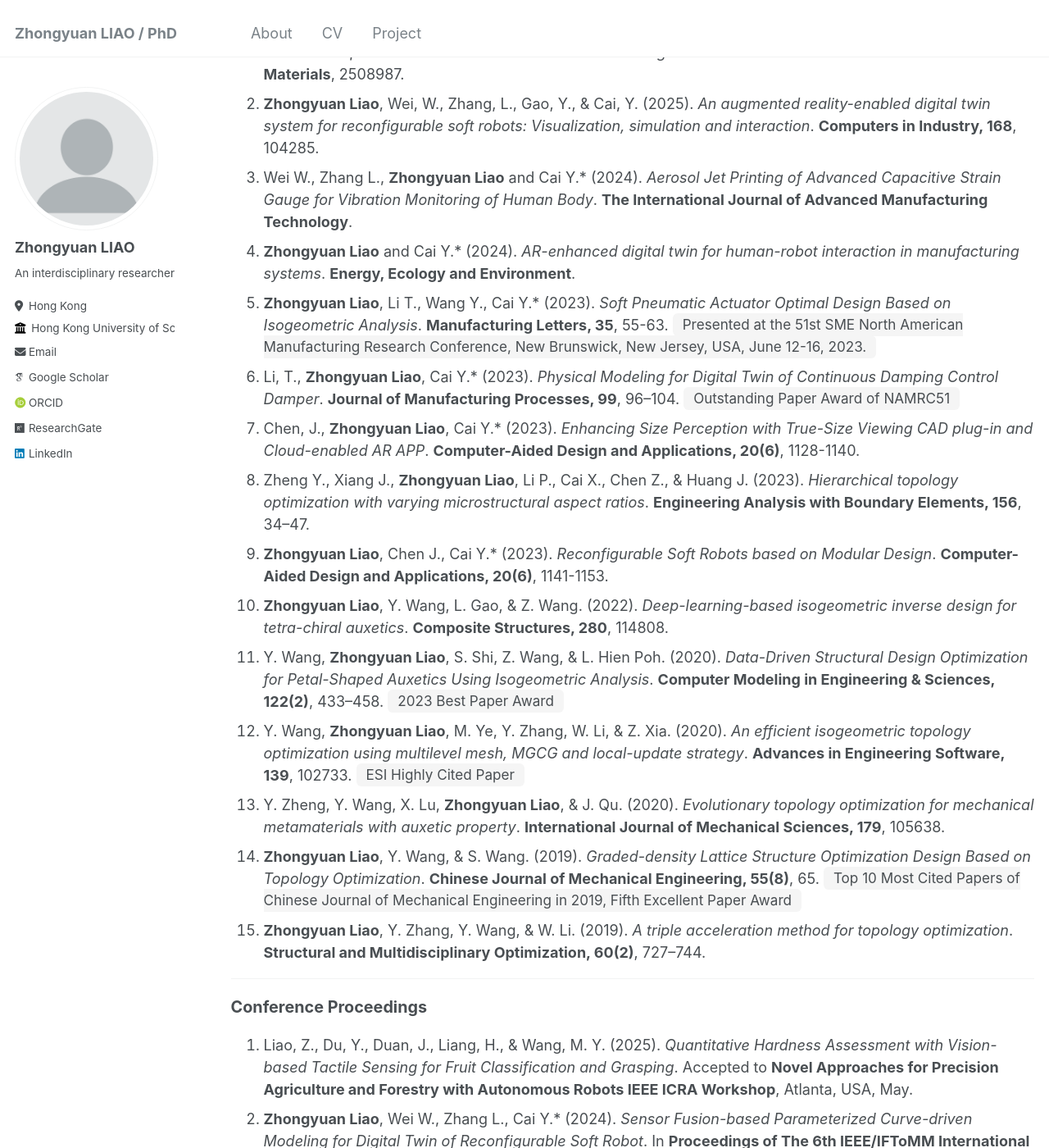
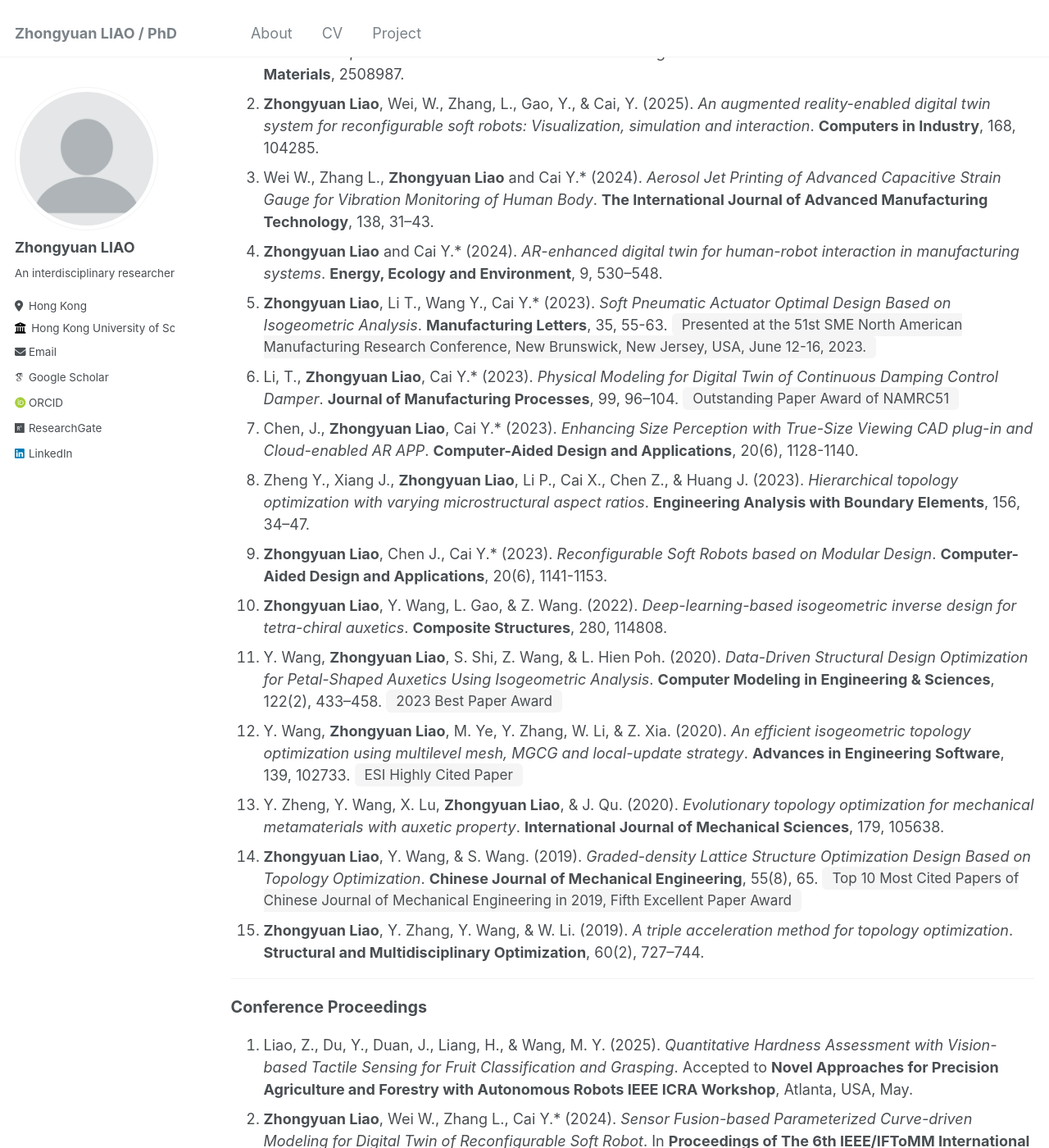
Before and after one commit to yuanzero/yuanzero.github.io, a Jekyll site: the page built from _pages/cv.md, in a window 1280 px wide and 1400 px high, scrolled down 2783 px. Shown: the whole window at 82% size. Built offline with Jekyll 4.4.1, drawn with Linux system fonts in a browser that asks for light colours; some web fonts are replaced.

```diff
--- a/_pages/cv.md
+++ b/_pages/cv.md
@@ -206,20 +206,20 @@
 
 <ol>
   <li>L. Zhang, Y. Bian, W. Wei, <b>Z. Liao</b>, M. Cang, A. Yang, H. Zhi, W. Zhang, M. Chen, H. Cui, Y. Cai. (2025). <i>Dendrite-Inspired and 3D Printed Multidirectional Sensing Piezoresistive Metamaterials</i>. <b>Advanced Functional Materials</b>, 2508987.</li>
-  <li><b>Zhongyuan Liao</b>, Wei, W., Zhang, L., Gao, Y., &amp; Cai, Y. (2025). <i>An augmented reality-enabled digital twin system for reconfigurable soft robots: Visualization, simulation and interaction</i>. <b>Computers in Industry, 168</b>, 104285.</li>
-  <li>Wei W., Zhang L., <b>Zhongyuan Liao</b> and Cai Y.* (2024). <i>Aerosol Jet Printing of Advanced Capacitive Strain Gauge for Vibration Monitoring of Human Body</i>. <b>The International Journal of Advanced Manufacturing Technology</b>.</li>
-  <li><b>Zhongyuan Liao</b> and Cai Y.* (2024). <i>AR-enhanced digital twin for human-robot interaction in manufacturing systems</i>. <b>Energy, Ecology and Environment</b>.</li>
-  <li><b>Zhongyuan Liao</b>, Li T., Wang Y., Cai Y.* (2023). <i>Soft Pneumatic Actuator Optimal Design Based on Isogeometric Analysis</i>. <b>Manufacturing Letters, 35</b>, 55-63. <span class="cv-badge">Presented at the 51st SME North American Manufacturing Research Conference, New Brunswick, New Jersey, USA, June 12-16, 2023.</span></li>
-  <li>Li, T., <b>Zhongyuan Liao</b>, Cai Y.* (2023). <i>Physical Modeling for Digital Twin of Continuous Damping Control Damper</i>. <b>Journal of Manufacturing Processes, 99</b>, 96–104. <span class="cv-badge">Outstanding Paper Award of NAMRC51</span></li>
-  <li>Chen, J., <b>Zhongyuan Liao</b>, Cai Y.* (2023). <i>Enhancing Size Perception with True-Size Viewing CAD plug-in and Cloud-enabled AR APP</i>. <b>Computer-Aided Design and Applications, 20(6)</b>, 1128-1140.</li>
-  <li>Zheng Y., Xiang J., <b>Zhongyuan Liao</b>, Li P., Cai X., Chen Z., &amp; Huang J. (2023). <i>Hierarchical topology optimization with varying microstructural aspect ratios</i>. <b>Engineering Analysis with Boundary Elements, 156</b>, 34–47.</li>
-  <li><b>Zhongyuan Liao</b>, Chen J., Cai Y.* (2023). <i>Reconfigurable Soft Robots based on Modular Design</i>. <b>Computer-Aided Design and Applications, 20(6)</b>, 1141-1153.</li>
-  <li><b>Zhongyuan Liao</b>, Y. Wang, L. Gao, &amp; Z. Wang. (2022). <i>Deep-learning-based isogeometric inverse design for tetra-chiral auxetics</i>. <b>Composite Structures, 280</b>, 114808.</li>
-  <li>Y. Wang, <b>Zhongyuan Liao</b>, S. Shi, Z. Wang, &amp; L. Hien Poh. (2020). <i>Data-Driven Structural Design Optimization for Petal-Shaped Auxetics Using Isogeometric Analysis</i>. <b>Computer Modeling in Engineering &amp; Sciences, 122(2)</b>, 433–458. <span class="cv-badge">2023 Best Paper Award</span></li>
-  <li>Y. Wang, <b>Zhongyuan Liao</b>, M. Ye, Y. Zhang, W. Li, &amp; Z. Xia. (2020). <i>An efficient isogeometric topology optimization using multilevel mesh, MGCG and local-update strategy</i>. <b>Advances in Engineering Software, 139</b>, 102733. <span class="cv-badge">ESI Highly Cited Paper</span></li>
-  <li>Y. Zheng, Y. Wang, X. Lu, <b>Zhongyuan Liao</b>, &amp; J. Qu. (2020). <i>Evolutionary topology optimization for mechanical metamaterials with auxetic property</i>. <b>International Journal of Mechanical Sciences, 179</b>, 105638.</li>
-  <li><b>Zhongyuan Liao</b>, Y. Wang, &amp; S. Wang. (2019). <i>Graded-density Lattice Structure Optimization Design Based on Topology Optimization</i>. <b>Chinese Journal of Mechanical Engineering, 55(8)</b>, 65. <span class="cv-badge">Top 10 Most Cited Papers of Chinese Journal of Mechanical Engineering in 2019, Fifth Excellent Paper Award</span></li>
-  <li><b>Zhongyuan Liao</b>, Y. Zhang, Y. Wang, &amp; W. Li. (2019). <i>A triple acceleration method for topology optimization</i>. <b>Structural and Multidisciplinary Optimization, 60(2)</b>, 727–744.</li>
+  <li><b>Zhongyuan Liao</b>, Wei, W., Zhang, L., Gao, Y., &amp; Cai, Y. (2025). <i>An augmented reality-enabled digital twin system for reconfigurable soft robots: Visualization, simulation and interaction</i>. <b>Computers in Industry</b>, 168, 104285.</li>
+  <li>Wei W., Zhang L., <b>Zhongyuan Liao</b> and Cai Y.* (2024). <i>Aerosol Jet Printing of Advanced Capacitive Strain Gauge for Vibration Monitoring of Human Body</i>. <b>The International Journal of Advanced Manufacturing Technology</b>, 138, 31–43.</li>
+  <li><b>Zhongyuan Liao</b> and Cai Y.* (2024). <i>AR-enhanced digital twin for human-robot interaction in manufacturing systems</i>. <b>Energy, Ecology and Environment</b>,  9, 530–548.</li>
+  <li><b>Zhongyuan Liao</b>, Li T., Wang Y., Cai Y.* (2023). <i>Soft Pneumatic Actuator Optimal Design Based on Isogeometric Analysis</i>. <b>Manufacturing Letters</b>, 35, 55-63. <span class="cv-badge">Presented at the 51st SME North American Manufacturing Research Conference, New Brunswick, New Jersey, USA, June 12-16, 2023.</span></li>
+  <li>Li, T., <b>Zhongyuan Liao</b>, Cai Y.* (2023). <i>Physical Modeling for Digital Twin of Continuous Damping Control Damper</i>. <b>Journal of Manufacturing Processes</b>, 99, 96–104. <span class="cv-badge">Outstanding Paper Award of NAMRC51</span></li>
+  <li>Chen, J., <b>Zhongyuan Liao</b>, Cai Y.* (2023). <i>Enhancing Size Perception with True-Size Viewing CAD plug-in and Cloud-enabled AR APP</i>. <b>Computer-Aided Design and Applications</b>, 20(6), 1128-1140.</li>
+  <li>Zheng Y., Xiang J., <b>Zhongyuan Liao</b>, Li P., Cai X., Chen Z., &amp; Huang J. (2023). <i>Hierarchical topology optimization with varying microstructural aspect ratios</i>. <b>Engineering Analysis with Boundary Elements</b>, 156, 34–47.</li>
+  <li><b>Zhongyuan Liao</b>, Chen J., Cai Y.* (2023). <i>Reconfigurable Soft Robots based on Modular Design</i>. <b>Computer-Aided Design and Applications</b>, 20(6), 1141-1153.</li>
+  <li><b>Zhongyuan Liao</b>, Y. Wang, L. Gao, &amp; Z. Wang. (2022). <i>Deep-learning-based isogeometric inverse design for tetra-chiral auxetics</i>. <b>Composite Structures</b>, 280, 114808.</li>
+  <li>Y. Wang, <b>Zhongyuan Liao</b>, S. Shi, Z. Wang, &amp; L. Hien Poh. (2020). <i>Data-Driven Structural Design Optimization for Petal-Shaped Auxetics Using Isogeometric Analysis</i>. <b>Computer Modeling in Engineering &amp; Sciences</b>, 122(2), 433–458. <span class="cv-badge">2023 Best Paper Award</span></li>
+  <li>Y. Wang, <b>Zhongyuan Liao</b>, M. Ye, Y. Zhang, W. Li, &amp; Z. Xia. (2020). <i>An efficient isogeometric topology optimization using multilevel mesh, MGCG and local-update strategy</i>. <b>Advances in Engineering Software</b>, 139, 102733. <span class="cv-badge">ESI Highly Cited Paper</span></li>
+  <li>Y. Zheng, Y. Wang, X. Lu, <b>Zhongyuan Liao</b>, &amp; J. Qu. (2020). <i>Evolutionary topology optimization for mechanical metamaterials with auxetic property</i>. <b>International Journal of Mechanical Sciences</b>, 179, 105638.</li>
+  <li><b>Zhongyuan Liao</b>, Y. Wang, &amp; S. Wang. (2019). <i>Graded-density Lattice Structure Optimization Design Based on Topology Optimization</i>. <b>Chinese Journal of Mechanical Engineering</b>, 55(8), 65. <span class="cv-badge">Top 10 Most Cited Papers of Chinese Journal of Mechanical Engineering in 2019, Fifth Excellent Paper Award</span></li>
+  <li><b>Zhongyuan Liao</b>, Y. Zhang, Y. Wang, &amp; W. Li. (2019). <i>A triple acceleration method for topology optimization</i>. <b>Structural and Multidisciplinary Optimization</b>, 60(2), 727–744.</li>
 </ol>
 
 <hr>
```
